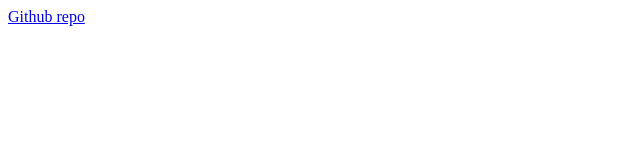
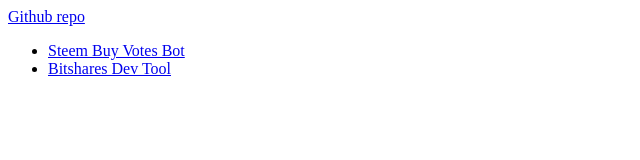
Before and after one commit to ety001/coin-tools, a plain HTML site: page index.html in a window 1280 px wide. Shown: the whole page, without its empty margins (0-640 px from the left). Drawn offline with Linux system fonts and the light colour scheme.

Commit message:
add steem buy votes bot

```diff
--- a/index.html
+++ b/index.html
@@ -1 +1,7 @@
 <a href="https://github.com/ety001/coin-tools">Github repo</a>
+<div>
+    <ul>
+        <li><a href="https://ety001.github.io/coin-tools/steem-buy-votes-bot/">Steem Buy Votes Bot</a></li>
+        <li><a href="https://ety001.github.io/coin-tools/bitshares-ws-dev-tools/">Bitshares Dev Tool</a></li>
+    </ul>
+</div>
```
